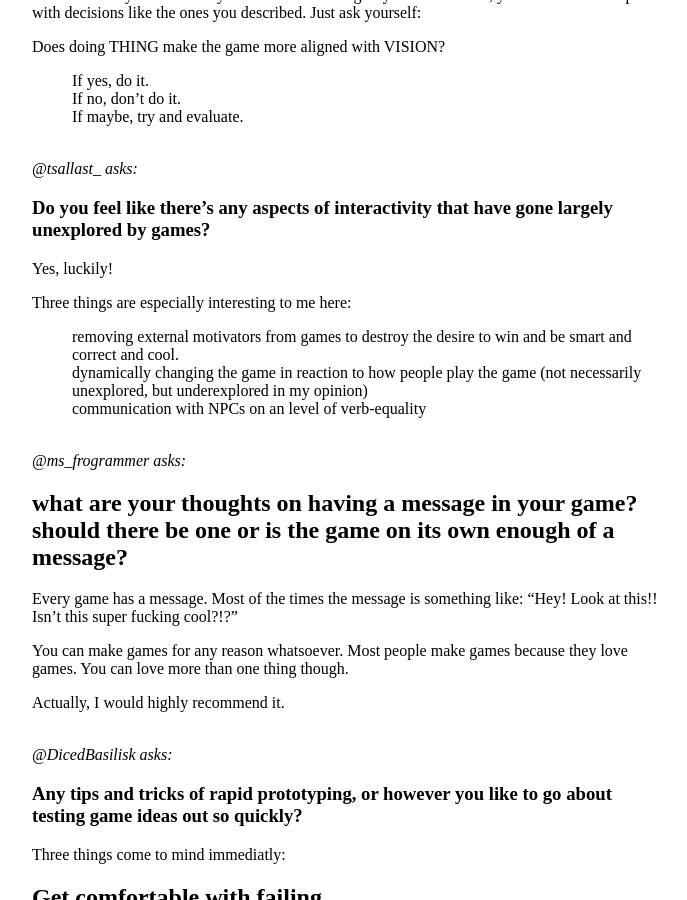
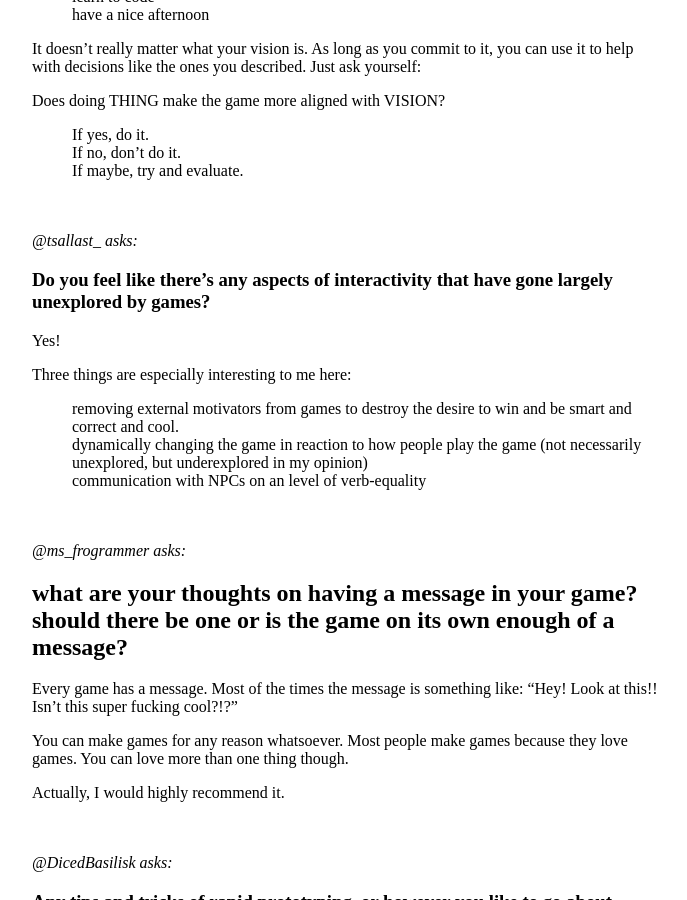
Before and after one commit to stuffedwombat/stuffedwombat.github.io, a Jekyll site: the page built from qa.md, in a window 1280 px wide and 900 px high, scrolled down 1909 px. Shown: the whole window, without its empty margins (292-979 px from the left). Built offline with Jekyll 4.4.1, drawn with Linux system fonts in a browser that asks for light colours; our own code applies the rules of GitHub Pages for plain Markdown files; comment, search, counter and statistics services are not loaded.

Commit message:
Update qa.md

```diff
--- a/qa.md
+++ b/qa.md
@@ -7,7 +7,7 @@ Basically, there's an invisible sensor at the bottom of the player object that c
 
 It's also just pretty heavily tweaked physics!
 When you're not giving any input while standing on the ground, the game will radically slow down the character, resulting in this kind of slow sliding. There's probably a whole lot of small clamps and lerps and little tweaks that I can't remember right now. Making non-90-degree-ground enjoyable to traverse was one of the very first things that I tackled with this version of Mosa Lina. It took like six or seven iterations to get it to where it's at now.
-<br><br>
+<br><br><br>
 
 *Vlp (@SomeVolp) asks:*
 ### Is it hard to self-publish?
@@ -20,7 +20,7 @@ Self publishing on steam really makes it pretty easy to reach a large amount of
 Even though most of my games made back the money that was spent on them (and even though I was living very cheaply) the profit would not have been enough to finance my life. I was living off of the money from a low-stake loan and the freak accident of selling an IP.
 
 It's only with Mosa Lina that a self-published game actually produced enough money to live off of directly.
-<br><br>
+<br><br><br>
 
 *@0ozymandias1 asks:*
 ### Whats your usual method for coming up with game ideas? Are they epiphanies? Inspiration from existing works?  Just dabbling and seeing what sticks?
@@ -39,7 +39,7 @@ Here is a list of the places where some of my ideas came from:
 - interest in merging humans and computers
 
 Interestingly enough, most of my ideas seem to come from engagement with games & game design!
-<br><br>
+<br><br><br>
 
 *@YemmyTheFerret asks:*
 ### What is your go to meal while working on games. Or meals? Or food in general? I'm hungry
@@ -70,18 +70,18 @@ Does doing THING make the game more aligned with VISION?
 - If yes, do it.
 - If no, don't do it.
 - If maybe, try and evaluate.
-<br><br>
+<br><br><br>
 
 *@tsallast_ asks:*
 ### Do you feel like there's any aspects of interactivity that have gone largely unexplored by games?
 
-Yes, luckily!
+Yes!
 
  Three things are especially interesting to me here:
 - removing external motivators from games to destroy the desire to win and be smart and correct and cool.
 - dynamically changing the game in reaction to how people play the game (not necessarily unexplored, but underexplored in my opinion)
 - communication with NPCs on an level of verb-equality
-<br><br>
+<br><br><br>
 
 *@ms_frogrammer asks:*
 ## what are your thoughts on having a message in your game? should there be one or is the game on its own enough of a message?
@@ -91,7 +91,7 @@ Every game has a message. Most of the times the message is something like: "Hey!
 You can make games for any reason whatsoever. Most people make games because they love games. You can love more than one thing though.
 
 Actually, I would highly recommend it.
-<br><br>
+<br><br><br>
 
 *@DicedBasilisk asks:*
 ### Any tips and tricks of rapid prototyping, or however you like to go about testing game ideas out so quickly?
@@ -106,7 +106,7 @@ You don't want to constantly have to look up how to code that specific thing aga
 
 ## Work on a large conceptual scale
 The prototype you are making right now is just a small stepping stone towards a larger goal. You are not trying to find the perfect implementation of that cool idea you had, you are just exploring the possibility space around that idea. If you try to approach the same concept from 3 angles I guarantee you that you will find surprising commonalities and contrasts, the kind of raw fundamentals that you can use to make something that's genuinly your own.
-<br><br>
+<br><br><br>
 
 Thanks for all the questions <3
 
```
